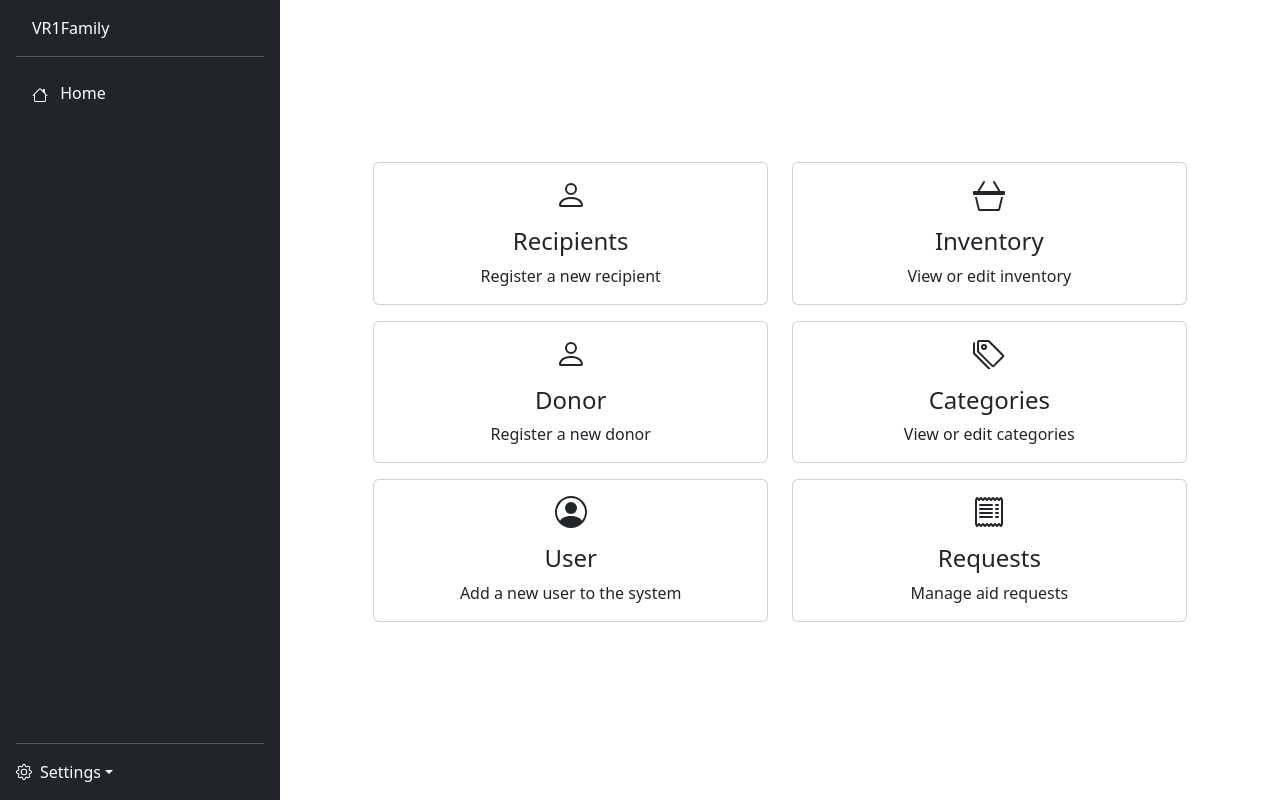
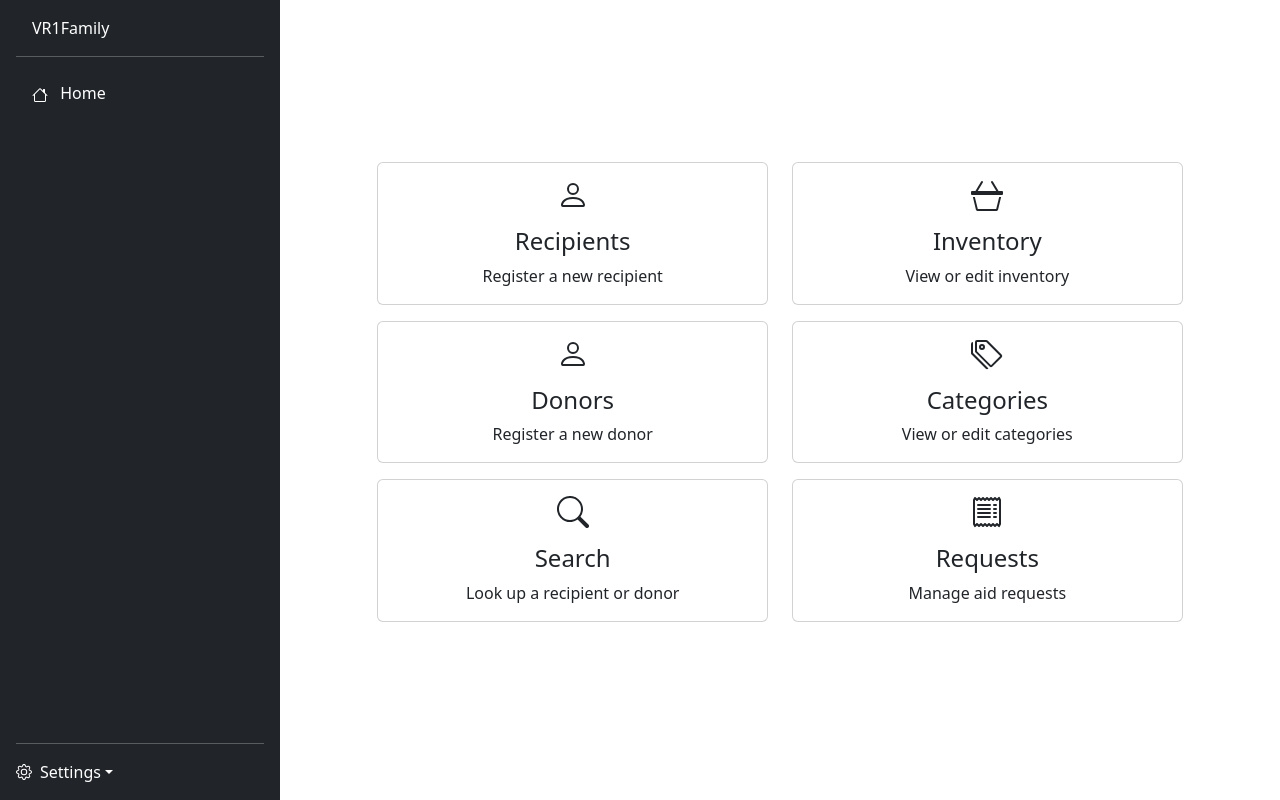
Before and after one commit to vr1f/distribution-system, a Python web app: template src/templates/home.html in a window 1280 px wide. Run offline with Jinja, Linux system fonts and the light colour scheme; the template is opened without the code that fills it, so the values that code supplies are empty.

Commit message:
refactor: home layout

```diff
--- a/src/templates/base.html
+++ b/src/templates/base.html
@@ -48,9 +48,8 @@
           Settings
         </div>
         <ul class="dropdown-menu dropdown-menu-dark text-small shadow">
+          <li><a id="admin" class="dropdown-item" href="/admin">Admin</a></li>
           <hr>
-          <li><a id="admin" class="dropdown-item" href="/admin">Admin</a></li>
-          <!-- TODO: Implement log out -->
           <li><a id="log-out" class="dropdown-item" href="/login">Log out</a></li>
         </ul>
       </div>
--- a/src/templates/home.html
+++ b/src/templates/home.html
@@ -31,7 +31,7 @@
             </svg>
           </div>
           <div class="text-center">
-            <h4 class="card-title">Donor</h4>
+            <h4 class="card-title">Donors</h4>
             <p class="card-text p-y-1">Register a new donor</p>
             <a href="#" class="stretched-link"></a>
           </div>
@@ -40,17 +40,14 @@
       <div class="row-auto mb-3">
         <div class="card">
           <div class="mb-3 mt-3 text-center">
-            <svg xmlns="http://www.w3.org/2000/svg" width="32" height="32" fill="currentColor"
-              class="text-center bi bi-person-circle" viewBox="0 0 16 16">
-              <path d="M11 6a3 3 0 1 1-6 0 3 3 0 0 1 6 0z" />
-              <path fill-rule="evenodd" d="M0 8a8 8 0 1 1 16 0A8 8 0 0 1 0 8zm8-7a7 7 0 0 0-5.468 11.37C3.242 11.226
-                            4.805 10 8 10s4.757 1.225 5.468 2.37A7 7 0 0 0 8 1z" />
+            <svg xmlns="http://www.w3.org/2000/svg" width="32" height="32" fill="currentColor" class="bi bi-search" viewBox="0 0 16 16">
+              <path d="M11.742 10.344a6.5 6.5 0 1 0-1.397 1.398h-.001c.03.04.062.078.098.115l3.85 3.85a1 1 0 0 0 1.415-1.414l-3.85-3.85a1.007 1.007 0 0 0-.115-.1zM12 6.5a5.5 5.5 0 1 1-11 0 5.5 5.5 0 0 1 11 0z"/>
             </svg>
           </div>
           <div class="text-center">
-            <h4 class="card-title">User</h4>
-            <p class="card-text p-y-1">Add a new user to the system</p>
-            <a href="/add_new_user" class="stretched-link"></a>
+            <h4 class="card-title">Search</h4>
+            <p class="card-text p-y-1">Look up a recipient or donor</p>
+            <a href="#" class="stretched-link"></a>
           </div>
         </div>
       </div>
```
